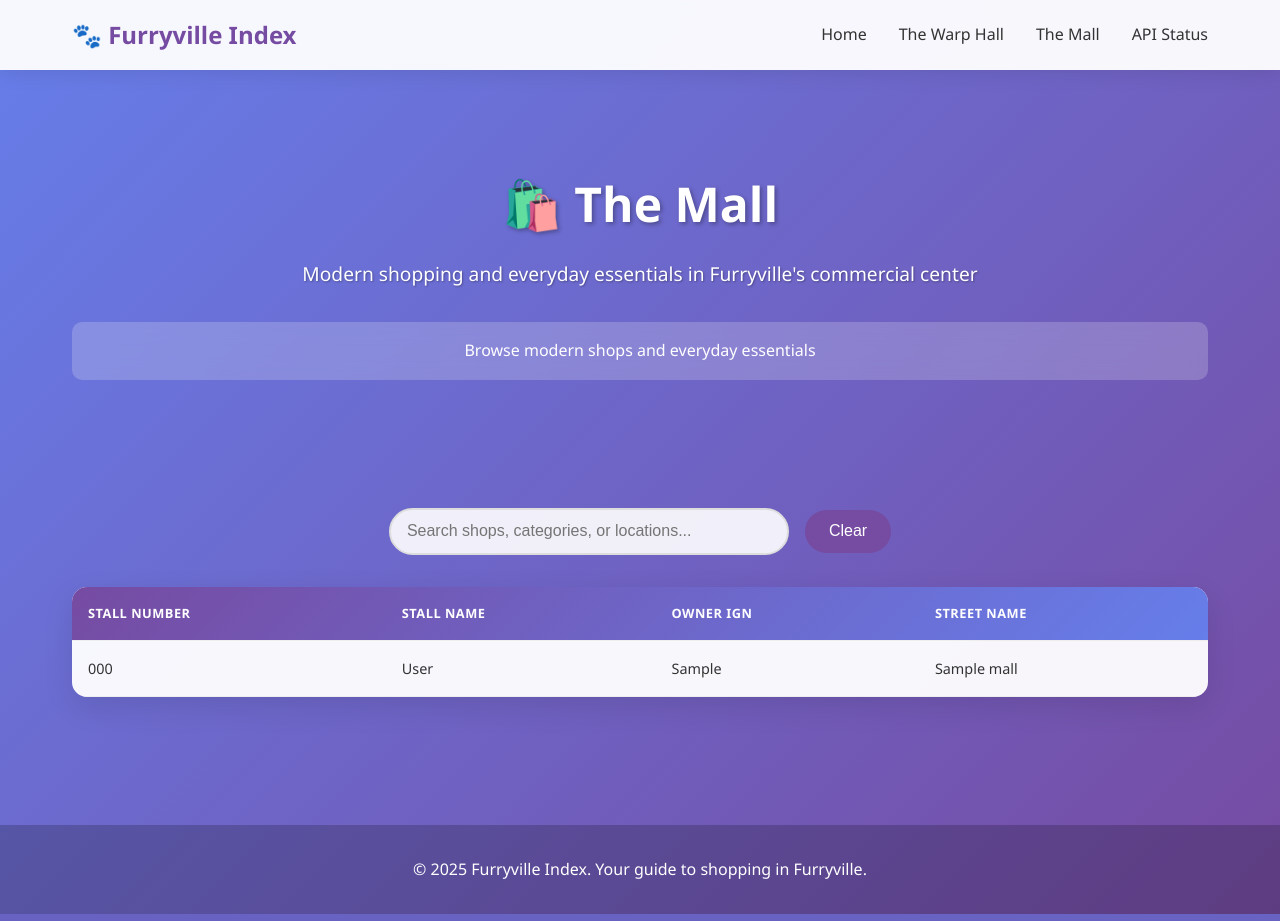
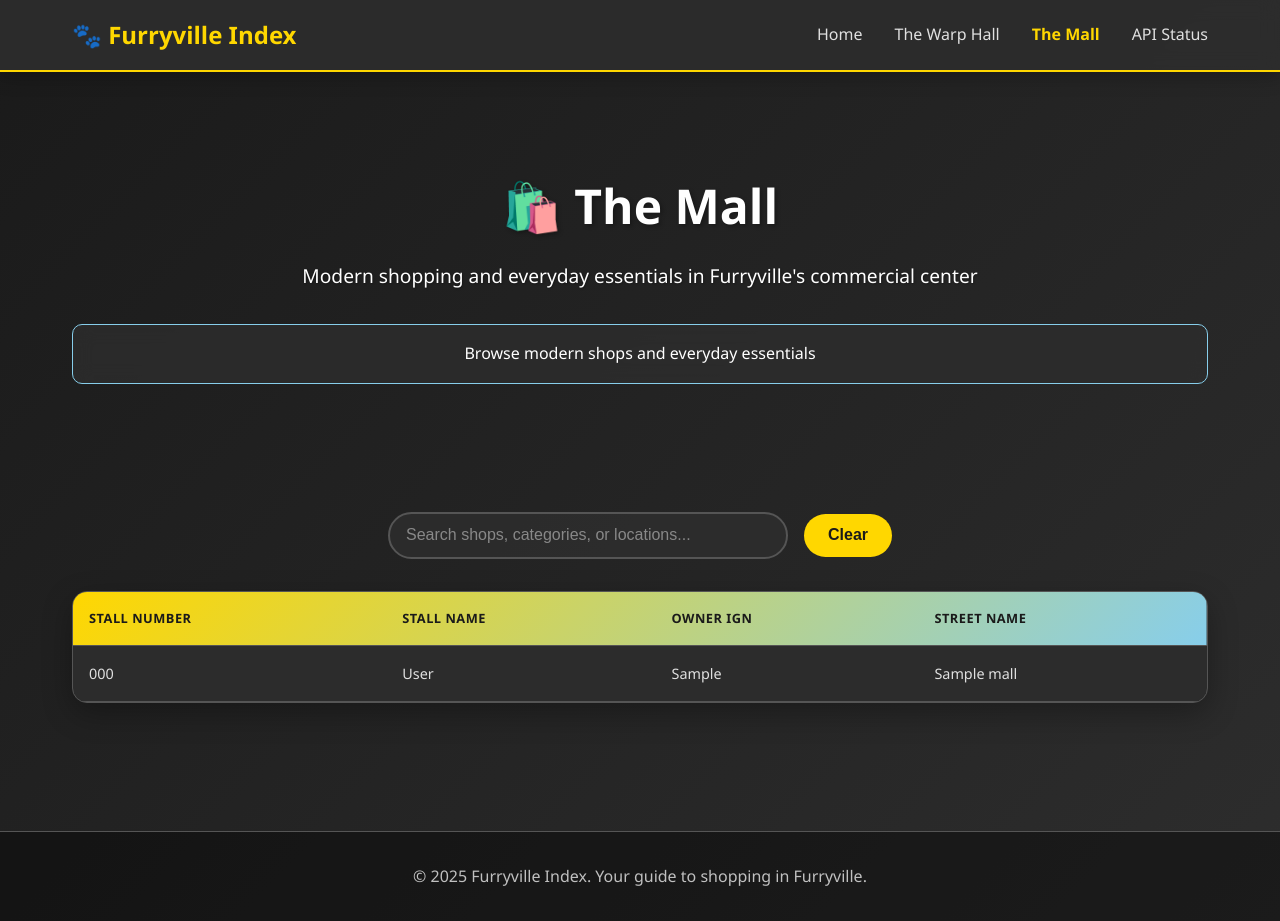
Before and after one commit to Postman67/furryville-index, a Flask app: page /the-mall in a window 1280 px wide. Run offline with Flask 3, Linux system fonts and the light colour scheme; tables that the repository leaves empty or names only in its code hold one stand-in row (values such as "Sample post"); data that the repository does not hold is empty.

Commit message:
Changed to dark theme

```diff
--- a/static/css/style.css
+++ b/static/css/style.css
@@ -9,19 +9,20 @@
 body {
     font-family: 'Segoe UI', Tahoma, Geneva, Verdana, sans-serif;
     line-height: 1.6;
-    color: #333;
-    background: linear-gradient(135deg, #667eea 0%, #764ba2 100%);
+    color: #e0e0e0;
+    background: linear-gradient(135deg, #1a1a1a 0%, #2d2d2d 100%);
     min-height: 100vh;
 }
 
 /* Navigation */
 .navbar {
-    background: rgba(255, 255, 255, 0.95);
+    background: rgba(45, 45, 45, 0.95);
     backdrop-filter: blur(10px);
-    box-shadow: 0 2px 20px rgba(0, 0, 0, 0.1);
+    box-shadow: 0 2px 20px rgba(0, 0, 0, 0.3);
     position: sticky;
     top: 0;
     z-index: 1000;
+    border-bottom: 2px solid #ffd700;
 }
 
 .nav-container {
@@ -34,7 +35,7 @@ body {
 }
 
 .nav-title {
-    color: #764ba2;
+    color: #ffd700;
     font-size: 1.5rem;
     font-weight: bold;
 }
@@ -47,13 +48,18 @@ body {
 
 .nav-menu a {
     text-decoration: none;
-    color: #333;
+    color: #e0e0e0;
     font-weight: 500;
     transition: color 0.3s ease;
 }
 
 .nav-menu a:hover {
-    color: #764ba2;
+    color: #87ceeb;
+}
+
+.nav-menu a.active {
+    color: #ffd700;
+    font-weight: 600;
 }
 
 /* Main Content */
@@ -82,11 +88,12 @@ body {
 }
 
 .message {
-    background: rgba(255, 255, 255, 0.2);
+    background: rgba(45, 45, 45, 0.8);
     padding: 1rem;
     border-radius: 10px;
     margin: 2rem 0;
     backdrop-filter: blur(10px);
+    border: 1px solid #87ceeb;
 }
 
 /* Features Section */
@@ -210,59 +221,67 @@ body {
     flex: 1;
     max-width: 400px;
     padding: 0.8rem 1rem;
-    border: 2px solid #ddd;
+    border: 2px solid #555;
     border-radius: 25px;
     font-size: 1rem;
-    background: rgba(255, 255, 255, 0.9);
+    background: rgba(45, 45, 45, 0.9);
+    color: #e0e0e0;
     transition: border-color 0.3s ease, box-shadow 0.3s ease;
 }
 
 .search-input:focus {
     outline: none;
-    border-color: #764ba2;
-    box-shadow: 0 0 0 3px rgba(118, 75, 162, 0.1);
+    border-color: #87ceeb;
+    box-shadow: 0 0 0 3px rgba(135, 206, 235, 0.2);
+}
+
+.search-input::placeholder {
+    color: #888;
 }
 
 .clear-btn {
     padding: 0.8rem 1.5rem;
-    background: #764ba2;
-    color: white;
+    background: #ffd700;
+    color: #1a1a1a;
     border: none;
     border-radius: 25px;
     font-size: 1rem;
+    font-weight: 600;
     cursor: pointer;
     transition: background-color 0.3s ease, transform 0.2s ease;
 }
 
 .clear-btn:hover {
-    background: #5a3a7a;
+    background: #ffed4a;
     transform: translateY(-2px);
 }
 
 .table-container {
-    background: rgba(255, 255, 255, 0.95);
+    background: rgba(45, 45, 45, 0.95);
     border-radius: 15px;
     overflow: hidden;
-    box-shadow: 0 10px 30px rgba(0, 0, 0, 0.1);
+    box-shadow: 0 10px 30px rgba(0, 0, 0, 0.3);
     overflow-x: auto;
+    border: 1px solid #555;
 }
 
 .shop-table {
     width: 100%;
     border-collapse: collapse;
     font-size: 0.9rem;
+    color: #e0e0e0;
 }
 
 .shop-table thead {
-    background: linear-gradient(135deg, #764ba2 0%, #667eea 100%);
-    color: white;
+    background: linear-gradient(135deg, #ffd700 0%, #87ceeb 100%);
+    color: #1a1a1a;
 }
 
 .shop-table th,
 .shop-table td {
     padding: 1rem;
     text-align: left;
-    border-bottom: 1px solid #eee;
+    border-bottom: 1px solid #555;
 }
 
 .shop-table th {
@@ -312,9 +331,10 @@ body {
 footer {
     text-align: center;
     padding: 2rem;
-    color: white;
-    background: rgba(0, 0, 0, 0.2);
+    color: #c0c0c0;
+    background: rgba(0, 0, 0, 0.4);
     margin-top: 4rem;
+    border-top: 1px solid #555;
 }
 
 /* Responsive Design */
```
Also changed, not shown: other parts of static/css/style.css (+29 -23 lines).
